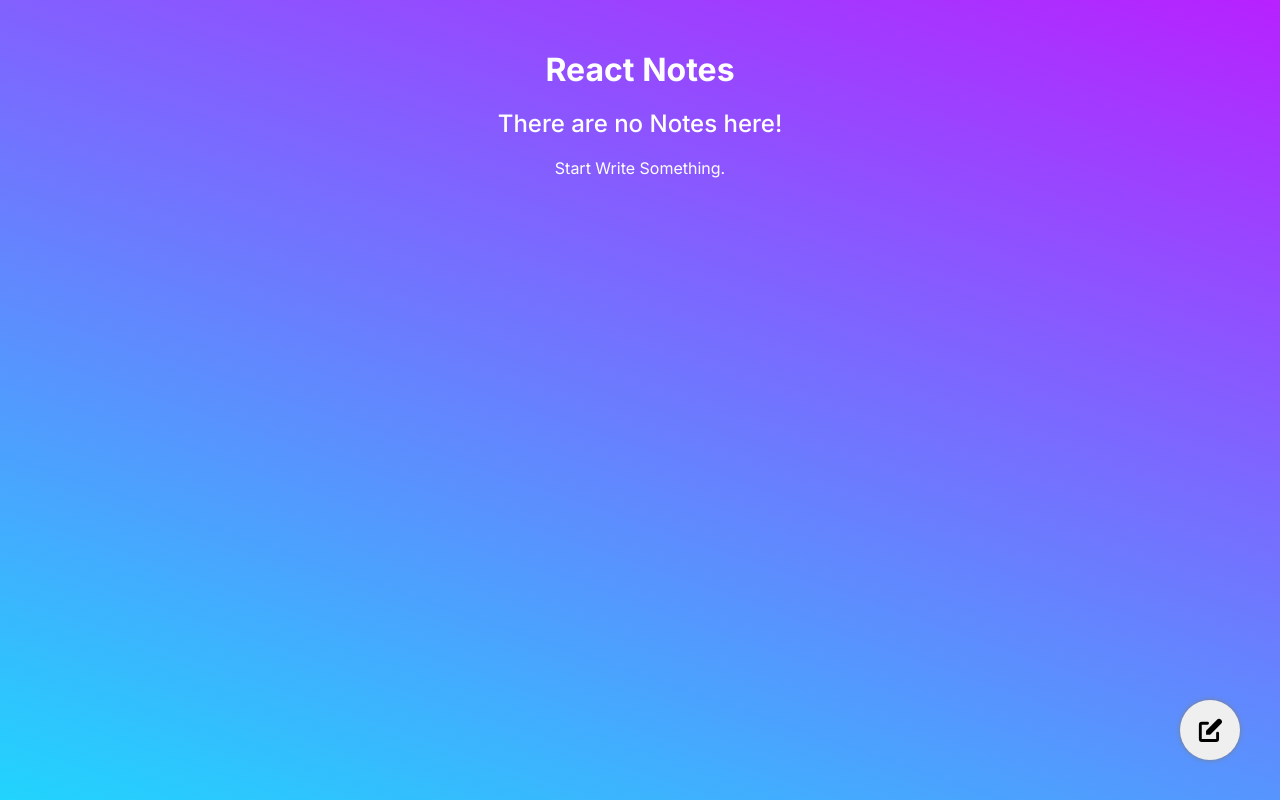
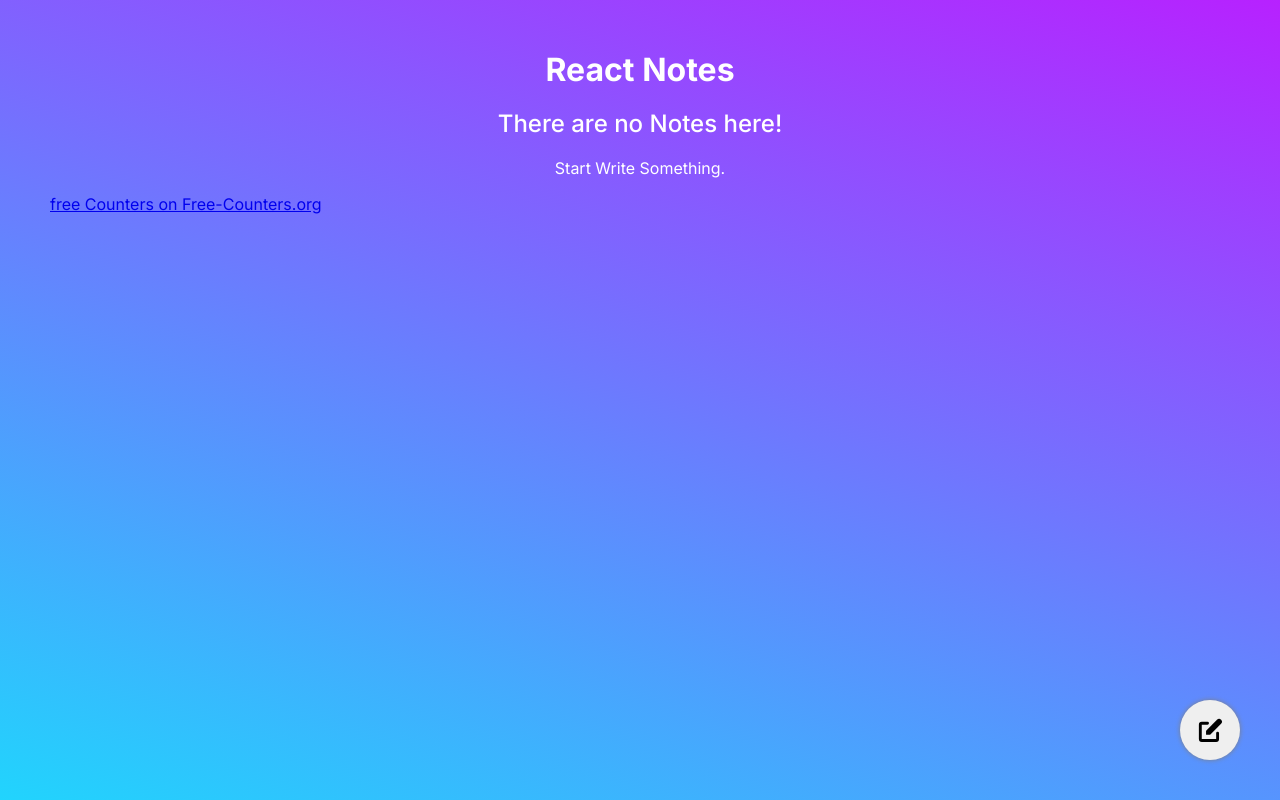
Before and after one commit to lawmake-praveen/react-notes, a React (Vite) app: page / in a window 1280 px wide. Built offline with nearby package versions, Linux system fonts and the light colour scheme.

Commit message:
Update App.jsx

```diff
--- a/src/App.jsx
+++ b/src/App.jsx
@@ -88,6 +88,17 @@ function App() {
         handleDelete={handleDelete}
         setShowDeleteMsg={setShowDeleteMsg}
       />
+            <a href="https://www.free-counters.org/">
+        free Counters on Free-Counters.org
+      </a>{" "}
+      <script
+        type="text/javascript"
+        src="https://www.freevisitorcounters.com/auth.php?id=44889294efc8c783be1bbdbcda84665f9bc84395"
+      ></script>
+      <script
+        type="text/javascript"
+        src="https://www.freevisitorcounters.com/en/home/counter/1053482/t/1"
+      ></script>
     </div>
   );
 }
```
